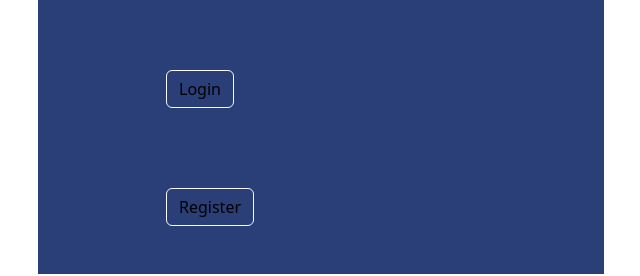
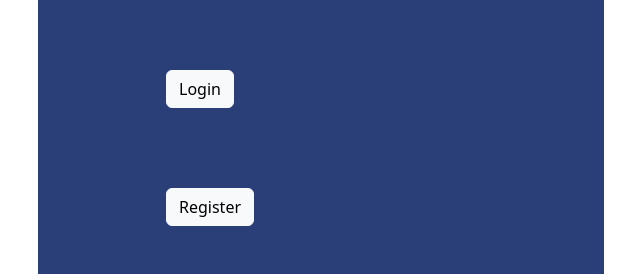
Before and after one commit to rohailramesh/flat-finder, a Next.js app: page / in a window 1280 px wide. Shown: the part 290-566 px from the top of the page, without its empty margins (10-650 px from the left). Built offline with nearby package versions, Linux system fonts and the light colour scheme; a web font is replaced by a local one.

Commit message:
loginReg checking

```diff
--- a/src/components/login.js
+++ b/src/components/login.js
@@ -5,15 +5,33 @@ import Collapse from "react-bootstrap/Collapse";
 import Link from "next/link";
 import FlatifyDashboard from "@/pages/dashboard";
 import styles from "src/styles/login_register.module.css";
+
 export default function Login() {
   const [open, setOpen] = useState(false);
+  const [email, setEmail] = useState("");
+  const [password, setPassword] = useState("");
 
   const handleToggle = () => {
     setOpen(!open);
   };
+
+  const handleEmailChange = (event) => {
+    setEmail(event.target.value);
+  };
+
+  const handlePasswordChange = (event) => {
+    setPassword(event.target.value);
+  };
+
+  const handleLogin = () => {
+    // Your login logic here
+  };
+
+  console.log(email);
+  console.log(password);
+
   return (
     <div>
-      {/* <Link href="/dashboard">Head to dashboard</Link> */}
       <Button
         className={styles.login_btn}
         onClick={handleToggle}
@@ -27,14 +45,24 @@ export default function Login() {
         <Form id="login-form" className="p-5">
           <Form.Group controlId="formBasicEmail">
             <Form.Label>Email address</Form.Label>
-            <Form.Control type="email" placeholder="Enter email" required />
+            <Form.Control
+              type="email"
+              placeholder="Enter email"
+              required
+              onChange={handleEmailChange}
+            />
           </Form.Group>
           <Form.Group controlId="formBasicPassword">
             <Form.Label>Password</Form.Label>
-            <Form.Control type="password" placeholder="Password" required />
+            <Form.Control
+              type="password"
+              placeholder="Password"
+              required
+              onChange={handlePasswordChange}
+            />
           </Form.Group>
           <br></br>
-          <Button variant="light" type="submit">
+          <Button variant="light" type="submit" onClick={handleLogin}>
             Submit
           </Button>
         </Form>
--- a/src/components/register.js
+++ b/src/components/register.js
@@ -4,7 +4,7 @@ import Button from "react-bootstrap/Button";
 import Collapse from "react-bootstrap/Collapse";
 import styles from "src/styles/login_register.module.css";
 
-export default function Register() {
+export default function Register(props) {
   const [open, setOpen] = useState(false);
 
   const handleToggle = () => {
@@ -26,18 +26,33 @@ export default function Register() {
         <Form id="register-form" className="p-5">
           <Form.Group controlId="formBasicName">
             <Form.Label>Name</Form.Label>
-            <Form.Control type="text" placeholder="Enter your name" required />
+            <Form.Control
+              type="text"
+              placeholder="Enter your name"
+              required
+              onChange={(e) => props.setName(e.target.value)}
+            />
           </Form.Group>
           <Form.Group controlId="formBasicEmail">
             <Form.Label>Email address</Form.Label>
-            <Form.Control type="email" placeholder="Enter email" required />
+            <Form.Control
+              type="email"
+              placeholder="Enter email"
+              required
+              onChange={(e) => props.setEmail(e.target.value)}
+            />
           </Form.Group>
           <Form.Group controlId="formBasicPassword">
             <Form.Label>Password</Form.Label>
-            <Form.Control type="password" placeholder="Password" required />
+            <Form.Control
+              type="password"
+              placeholder="Password"
+              required
+              onChange={(e) => props.setPassword(e.target.value)}
+            />
           </Form.Group>
           <br></br>
-          <Button variant="light" type="submit">
+          <Button variant="light" type="submit" /*onClick={registerUser}*/>
             Register
           </Button>
         </Form>
--- a/src/pages/index.js
+++ b/src/pages/index.js
@@ -1,5 +1,5 @@
 import "bootstrap/dist/css/bootstrap.min.css";
-import React, { useState } from "react";
+import React, { useState, useEffect } from "react";
 import Container from "react-bootstrap/Container";
 import Row from "react-bootstrap/Row";
 import Col from "react-bootstrap/Col";
@@ -10,20 +10,28 @@ import Image from "next/image";
 import styles from "src/styles/login_register.module.css";
 
 export default function Home() {
+  const [name, setName] = useState("");
+  const [email, setEmail] = useState("");
+  const [password, setPassword] = useState("");
+
   return (
     <div className="main-div">
       <Container className="main-container">
         <Row>
           <Col sm={12} md={6} className="text-light p-5">
             <div className={styles.logo}>
-              <Image src="/fdmlogo.png" width={200} height={200} />
+              <Image src="/fdmlogo.png" width={200} height={200} alt="logo" />
             </div>
             <Row>
               <Col>
                 <Login />
               </Col>
               <Col>
-                <Register />
+                <Register
+                  setName={setName}
+                  setEmail={setEmail}
+                  setPassword={setPassword}
+                />
               </Col>
             </Row>
           </Col>
--- a/src/styles/login_register.module.css
+++ b/src/styles/login_register.module.css
@@ -1,13 +1,13 @@
 .login_btn {
   margin-top: 5em;
   margin-left: 5em;
-  background-color: #2a3e78;
+  /* background-color: #2a3e78; */
 }
 
 .register_btn {
   margin-top: 5em;
   margin-left: 5em;
-  background-color: #2a3e78;
+  /* background-color: #2a3e78; */
 }
 
 .logo {
```
